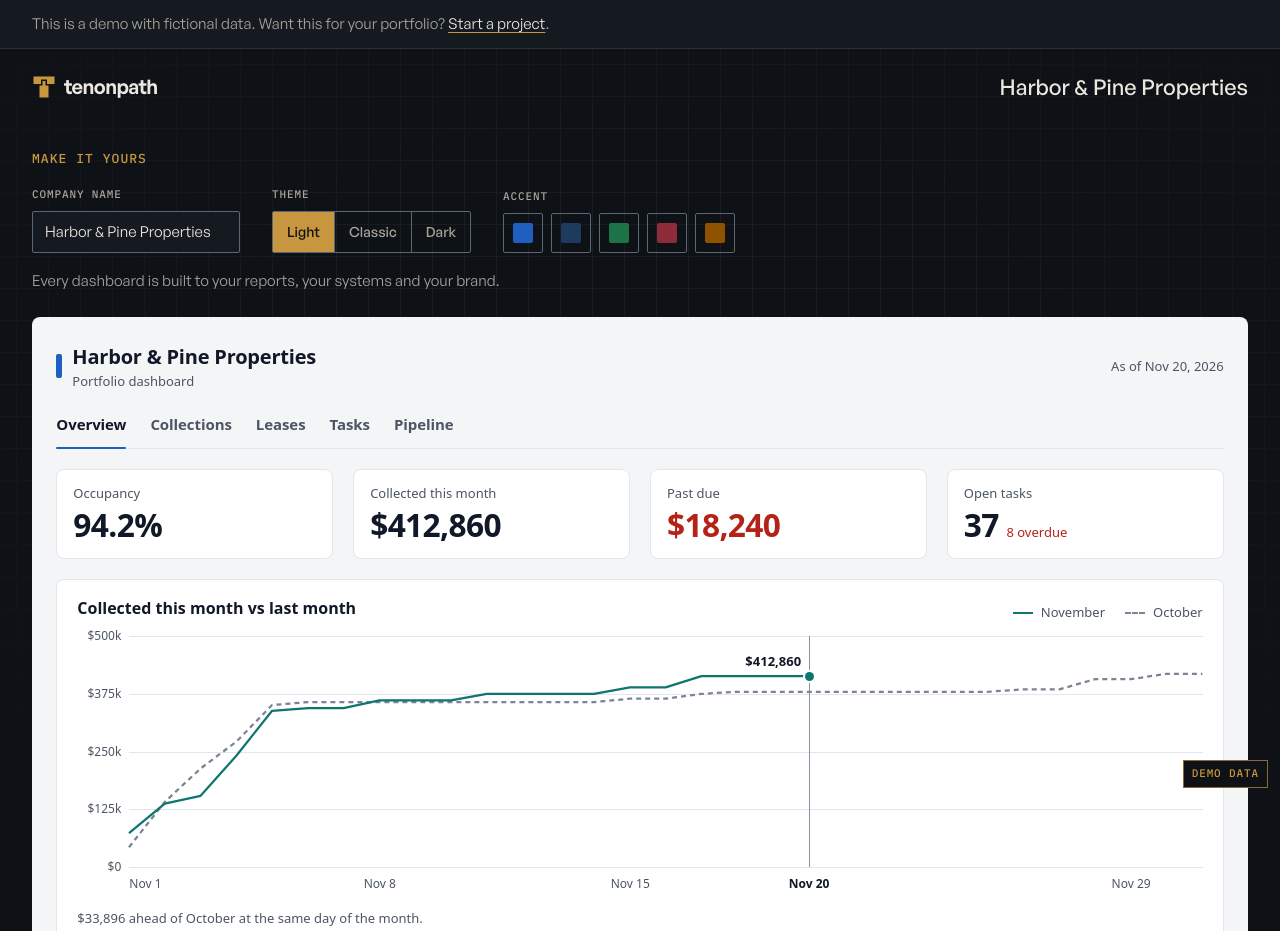
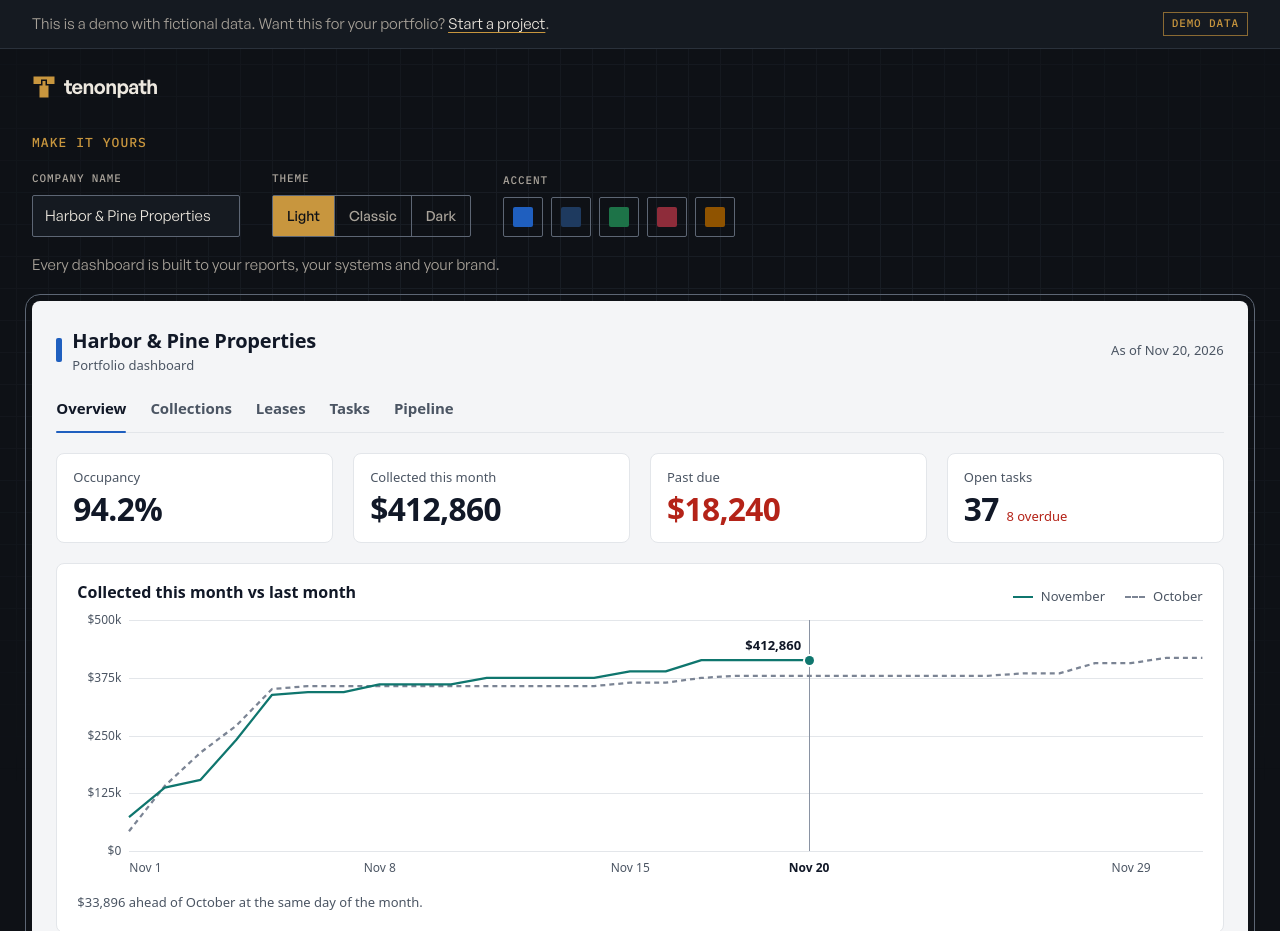
Before and after one commit to brianmsv-dev/tenonpath-site, an Astro site: page /demo in a window 1280 px wide. Shown: the top 931 px of the page. Built offline with nearby package versions, Linux system fonts and the light colour scheme; Astro itself is replaced by a stand-in of ours.

Commit message:
phase 4: DEMO DATA label in the banner, embed frame grows to fit
Co-Authored-By: Claude Opus 5.5 <noreply@anthropic.com>

```diff
--- a/src/pages/demo/index.astro
+++ b/src/pages/demo/index.astro
@@ -1,8 +1,9 @@
 ---
 /*
   /demo: full-screen interactive demo dashboard (docs/SITE_SPEC.md > /demo page).
-  Fictional portfolio. No site header or footer: a top bar with the logo, a banner, the
-  dashboard, and a fixed "DEMO DATA" label. No smooth scroll or scroll motion here.
+  Our studio chrome (banner with the DEMO DATA label, Tenonpath logo, "Make it yours", frame) in
+  the Tenonpath brand, around the client product, which has its own neutral theme.
+  No site header or footer, no smooth scroll or scroll motion here.
 */
 import '../../styles/global.css';
 import LogoMark from '../../components/LogoMark.astro';
@@ -25,28 +26,27 @@ import { NAME } from '../../lib/demo';
     <link rel="manifest" href="/site.webmanifest" />
     <link rel="preload" href="/fonts/GeneralSans-Regular.woff2" as="font" type="font/woff2" crossorigin />
     <link rel="preload" href="/fonts/IBMPlexMono-Medium.woff2" as="font" type="font/woff2" crossorigin />
-    <link rel="preload" href="/fonts/IBMPlexMono-Regular.woff2" as="font" type="font/woff2" crossorigin />
   </head>
   <body class="demo-page">
     <a class="skip-link" href="#dashboard">Skip to dashboard</a>
-    <p class="demo-banner">
-      This is a demo with fictional data. Want this for your portfolio? <a class="link" href="/#contact">Start a project</a>.
-    </p>
+    <div class="demo-banner">
+      <p>
+        This is a demo with fictional data. Want this for your portfolio? <a class="link" href="/#contact">Start a project</a>.
+      </p>
+      <p class="demo-banner__label" aria-hidden="true">DEMO DATA</p>
+    </div>
 
     <header class="demo-top">
       <a href="/" class="demo-top__brand" aria-label="Tenonpath home" data-logo-hover>
         <LogoMark concept="a" size={24} title="" />
         <span class="wordmark" aria-hidden="true">tenonpath</span>
       </a>
-      <p class="demo-top__name">{NAME}</p>
     </header>
 
     <main id="dashboard" class="demo-main" tabindex="-1">
       <h1 class="visually-hidden">{NAME} demo dashboard</h1>
       <DemoApp variant="full" />
     </main>
-
-    <p class="demo-corner" aria-hidden="true">DEMO DATA</p>
 
     <script>
       import '../../scripts/demo';
@@ -56,11 +56,13 @@ import { NAME } from '../../lib/demo';
 </html>
 
 <style>
-  .demo-page {
-    --pad: var(--pad-x);
-  }
   .demo-banner {
-    padding: var(--space-3) var(--pad);
+    display: flex;
+    flex-wrap: wrap;
+    align-items: center;
+    justify-content: space-between;
+    gap: var(--space-2) var(--space-5);
+    padding: var(--space-3) var(--pad-x);
     background: var(--ink-2);
     border-bottom: 1px solid var(--rule);
     color: var(--bone-dim);
@@ -70,13 +72,19 @@ import { NAME } from '../../lib/demo';
     color: var(--bone);
     text-decoration-color: var(--brass);
   }
+  /* In the banner, part of the page flow: it can never sit on top of data */
+  .demo-banner__label {
+    flex: none;
+    padding: 0.125rem 0.5rem;
+    border: 1px solid var(--brass-soft);
+    color: var(--brass);
+    font-family: var(--font-mono);
+    font-size: 0.6875rem;
+    font-weight: 500;
+    letter-spacing: 0.08em;
+  }
   .demo-top {
-    display: flex;
-    flex-wrap: wrap;
-    align-items: center;
-    justify-content: space-between;
-    gap: var(--space-3) var(--space-6);
-    padding: var(--space-4) var(--pad) 0;
+    padding: var(--space-4) var(--pad-x) 0;
   }
   .demo-top__brand {
     display: inline-flex;
@@ -88,30 +96,15 @@ import { NAME } from '../../lib/demo';
   .demo-top__brand .wordmark {
     font-size: 1.25rem;
   }
-  .demo-top__name {
-    font-size: var(--fs-h4);
-    font-weight: 500;
-  }
   .demo-main {
-    padding: var(--space-4) var(--pad) var(--space-9);
+    padding: 0 var(--pad-x) var(--space-9);
   }
   .demo-main:focus {
     outline: none;
   }
-  /* Fixed corner label, always visible, never in the way of a click */
-  .demo-corner {
-    position: fixed;
-    right: var(--space-3);
-    bottom: var(--space-3);
-    z-index: 10;
-    padding: 0.25rem 0.5rem;
-    background: var(--ink);
-    border: 1px solid var(--brass-soft);
-    color: var(--brass);
-    font-family: var(--font-mono);
-    font-size: 0.6875rem;
-    font-weight: 500;
-    letter-spacing: 0.08em;
-    pointer-events: none;
+  /* Drafting frame around the client product: our chrome, their product */
+  .demo-main :global(.demo) {
+    outline: 1px solid var(--rule-strong);
+    outline-offset: 6px;
   }
 </style>
```
Also changed, not shown: src/components/sections/Demo.astro (+15 -19 lines).
